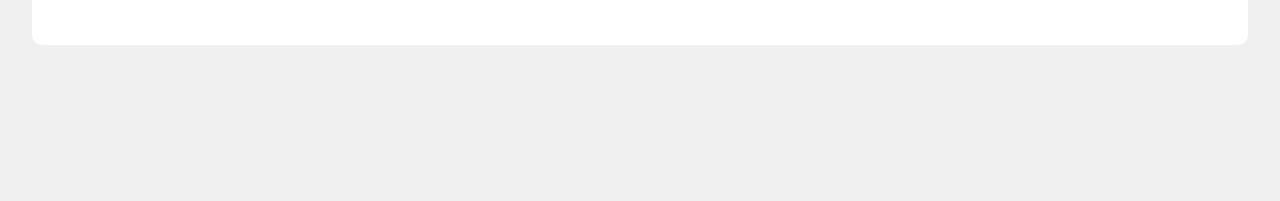
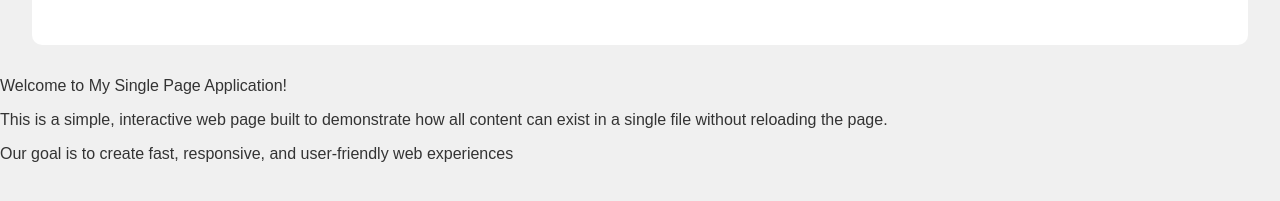
Before and after one commit to madhumathavi2005-dotcom/project1, a plain HTML site: page index.html in a window 1280 px wide. Shown: the part 265-466 px from the top of the page. Drawn offline with Linux system fonts and the light colour scheme.

Commit message:
Update index.html

```diff
--- a/index.html
+++ b/index.html
@@ -18,6 +18,11 @@
   </nav>
 
   <main id="content"></main>
+  <footer>
+    <p>Welcome to My Single Page Application!</p>
+    <P>This is a simple, interactive web page built to demonstrate how all content can exist in a single file without reloading the page.<p>
+    <p>Our goal is to create fast, responsive, and user-friendly web experiences</p>
+  </footer>
 
   <script src="script.js"></script>
 </body>
```
